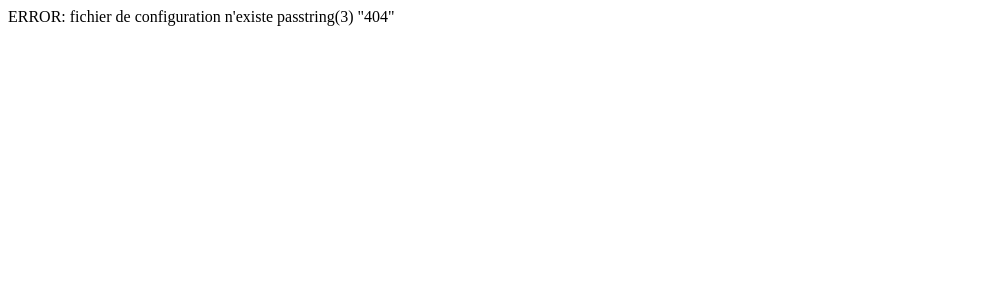
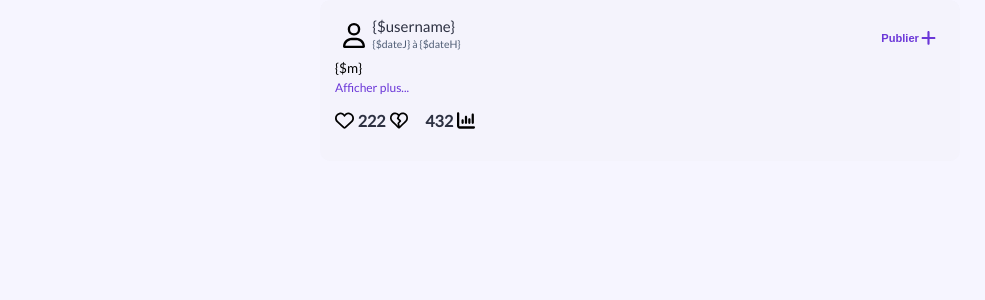
Before and after one commit to GregoireHirtz/SAE_TOUIEUR, a PHP site: a page that, after the commit, uses src/vue/tmp.html in a window 1280 px wide. Shown: the top 300 px of the page, without its empty margins (0-985 px from the left). Run offline with PHP 8.4, Linux system fonts and the light colour scheme.

Commit message:
Completion article (publier)

```diff
--- a/src/vue/css/component.css
+++ b/src/vue/css/component.css
@@ -218,13 +218,14 @@
 }
 
 /* ===== BOUTON ACTION TOUIT ===== */
-.sabonner, .delete {
+.sabonner, .delete, .publier {
 	position: relative;
 }
 
-.sabonner > input, .delete > input {
+.sabonner > input, .delete > input, .publier > input {
 	width: fit-content;
 	height: fit-content;
+	outline: none;
 
 	z-index: 1;
 	border: none;
@@ -243,7 +244,7 @@
 }
 */
 
-.sabonner::after, .delete::after {
+.sabonner::after, .delete::after, .publier::after {
 	content: "";
 	background: url("../images/suivre_empty.svg") no-repeat center;
 	width: calc(var(--default-size) * 0.57);
@@ -257,6 +258,10 @@
 
 .delete::after {
 	background: url("../images/delete.svg") no-repeat center;
+}
+
+.publier::after{
+	background: url("../images/plus.svg") no-repeat center;
 }
 
 .de.sabonner::after {
@@ -314,6 +319,11 @@ article > main > p {
 	margin: 0;
 	font-size: calc(var(--default-size) * 0.45);
 	text-align: justify;
+}
+article > main > a {
+	font-size: calc(var(--default-size) * 0.4);
+	color: var(--primaire);
+	text-decoration: none;
 }
 article > footer {
 	display: flex;
--- /dev/null
+++ b/src/vue/tmp.html
@@ -0,0 +1,59 @@
+<!DOCTYPE html>
+<html lang="fr">
+<head>
+	<meta charset="UTF-8">
+	<title>Touiteur - NavBar</title>
+	<meta name="viewport" content="width=device-width, initial-scale=1"/>
+	<link rel="stylesheet" href="css/main.css">
+	<link rel="stylesheet" href="css/component.css">
+</head>
+<body>
+<main>
+	<article>
+		<header>
+			<a href="#" class="photo_profil"><img src="images/user.svg" alt="PP"></a>
+			<a href="{$username}" class="pseudo">{$username}</a>
+			<p>{$dateJ} à {$dateH}</p>
+			<form class="publier" action="{$action}" method="post">
+					<input id="test" onclick="openDialog()" value="Publier">
+				<label for="test">
+				</label>
+			</form>
+		</header>
+		<main>
+			<p>{$m}</p>
+			<a href="/touit/{$id}" class="more">Afficher plus...</a>
+		</main>
+		<footer>
+			<div>
+				<form action="like?data=l&id={$this->t->getId()}&redirect={$url_actuel}" method="post">
+					<input name="like" type="image" src="images/heart_empty.svg" alt="GestionLike">
+				</form>
+				<p>222</p>
+				<form action="like?data=dl&id={$this->t->getId()}&redirect={$url_actuel}" method="post">
+					<input name="dislike" type="image" src="images/heart-crack_empty.svg" alt="GestionLike">
+				</form>
+			</div>
+			<div>
+				<p>432</p>
+				<img src="images/view.svg" alt="Vue">
+			</div>
+		</footer>
+	</article>
+</main>
+
+<script>
+	/*
+	document.addEventListener('click', function (e) {
+		if (e.target.tagName !== 'DIALOG')
+			return;
+
+		let rect = e.target.getBoundingClientRect();
+		if (rect.top > e.clientY || e.clientY > rect.top + rect.height || rect.left > e.clientX || e.clientX > rect.left + rect.width)
+			e.target.close();
+	});
+	*/
+</script>
+<script src="js/component.js"></script>
+</body>
+</html>
```
Also changed, not shown: src/vue/navbar.html (deleted, +0 -21 lines).
